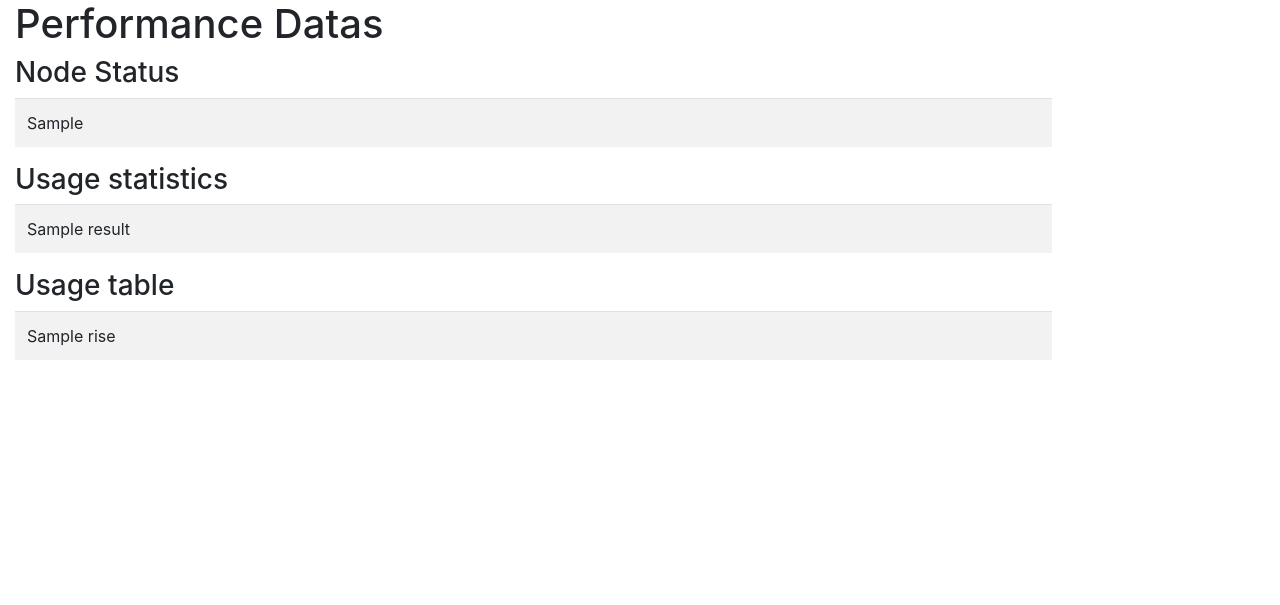
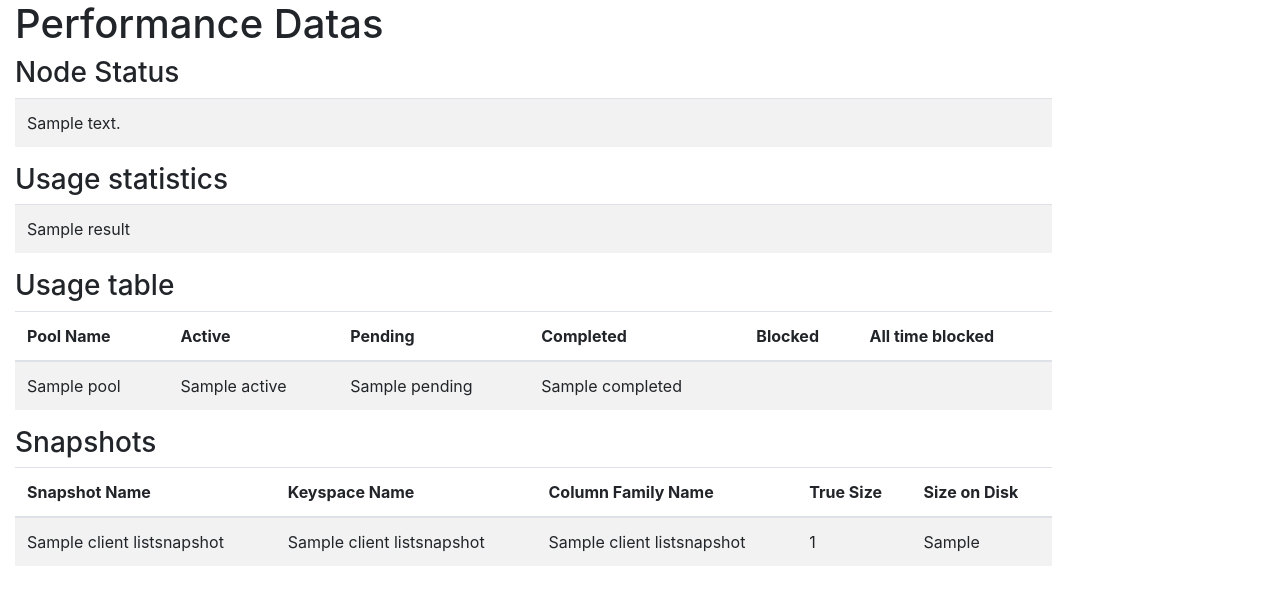
Before and after one commit to yunusahinyusa/djangoDevOps, a Django app: template cassandra/templates/cassandra_index.html in a window 1280 px wide. Shown: the top 605 px of the page. Run offline with Django 3.2, Linux system fonts and the light colour scheme; the template is opened without the code that fills it: most values are stand-ins (such as "Sample title", 1, 10 or a date in 2020); some libraries are stand-ins or nearby versions.

Commit message:
cassandra and redis updated

```diff
--- a/cassandra/templates/cassandra_index.html
+++ b/cassandra/templates/cassandra_index.html
@@ -7,7 +7,7 @@
 <h3>Node Status</h3>
         {% for v in client_cassandra %}
         <tr>
-        <td>  {{ v }} </td>
+        <td>  {{ v.address }} </td>
         </tr>
         {% endfor %}
 </table>
@@ -20,14 +20,48 @@
         {% endfor %}
 </table>
 <table class="table table-striped">
+<thead>
+<tr>
+<th>Pool Name</th>
+<th>Active</th>
+<th>Pending</th>
+<th>Completed</th>
+<th>Blocked</th>
+<th>All time blocked</th>
+</tr>
+</thead>
         <h3>Usage table</h3>
                 {% for rise in client_tpstat %}
                 <tr>
-                <td>  {{ rise}} </td>
+                <td>  {{ rise.pool }} </td>
+                <td>  {{ rise.active }} </td>
+                <td>  {{ rise.pending }} </td>
+                <td>  {{ rise.completed }} </td>
+                <td>  {{ rise.blocked }} </td>
+                <td>  {{ rise.all_blocked }} </td>
+                </tr>
+                {% endfor %}
+</table>
+<table class="table table-striped">
+<thead>
+<tr>
+<th>Snapshot Name</th>
+<th>Keyspace Name</th>
+<th>Column Family Name</th>
+<th>True Size</th>
+<th>Size on Disk</th>
+</tr>
+</thead>
+        <h3>Snapshots</h3>
+                {% for x in client_listsnapshot %}
+                <tr>
+                <td>  {{ x.snapshot_name }} </td>
+                <td>  {{ x.keyspace_name }} </td>
+                <td>  {{ x.column_name }} </td>
+                <td>  {{ x.true_size }} </td>
+                <td>  {{ x.size_disk}} </td>
                 </tr>
                 {% endfor %}
 </table>
 
-
-
 {% endblock %}
```
Also changed, not shown: cassandra/models.py (+38 -1 lines), cassandra/views.py (+4 -3 lines), redisclient/models.py (+7 -3 lines).
